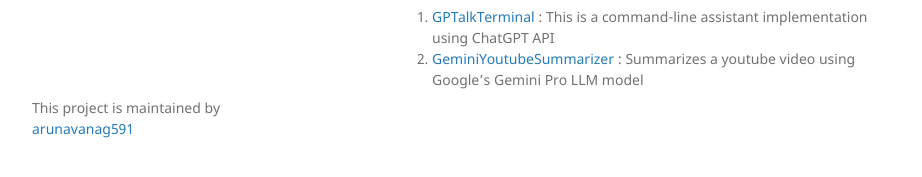
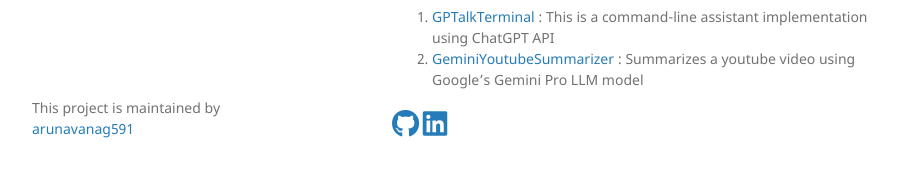
Before and after one commit to arunavanag591/mypage, a Jekyll site: the page built from index.md, in a window 1280 px wide and 1250 px high. Shown: the part 1041-1218 px from the top of the window, without its empty margins (178-1100 px from the left). Built offline with Jekyll 4.4.1, drawn with Linux system fonts in a browser that asks for light colours; our own code applies the rules of GitHub Pages for plain Markdown files.

Commit message:
social media icons

```diff
--- a/_includes/head-custom.html
+++ b/_includes/head-custom.html
@@ -7,3 +7,4 @@
 <!-- link rel="shortcut icon" type="image/x-icon" href="{{ '/favicon.ico' | relative_url }}" -->
 
 <!-- end custom head snippets -->
+<link rel="stylesheet" href="https://cdnjs.cloudflare.com/ajax/libs/font-awesome/6.0.0-beta3/css/all.min.css">
```
